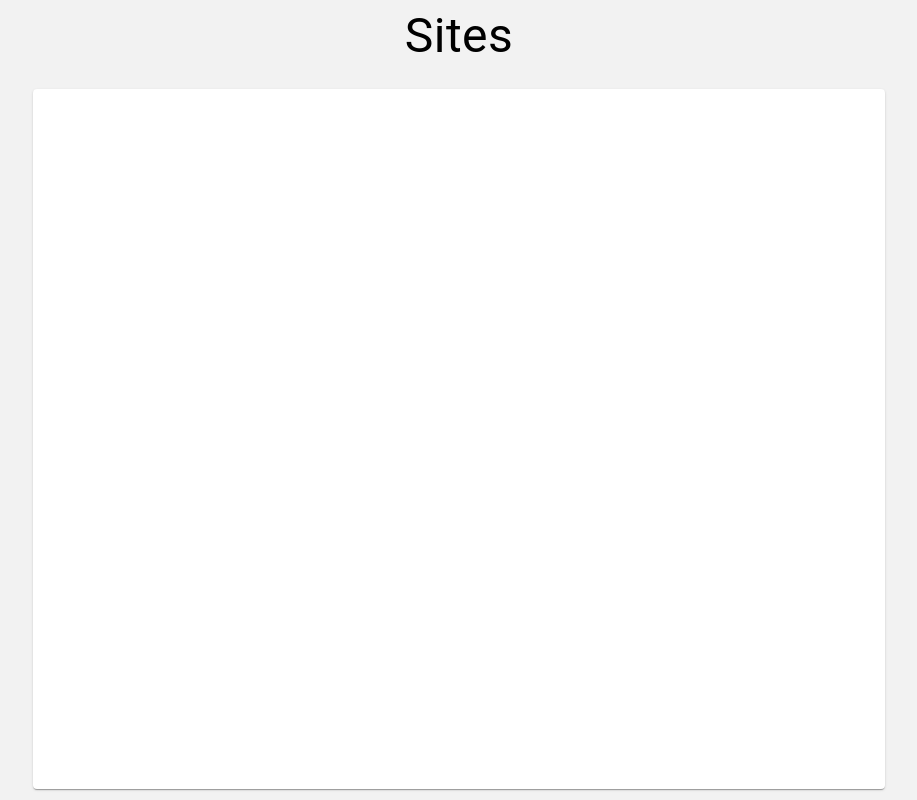
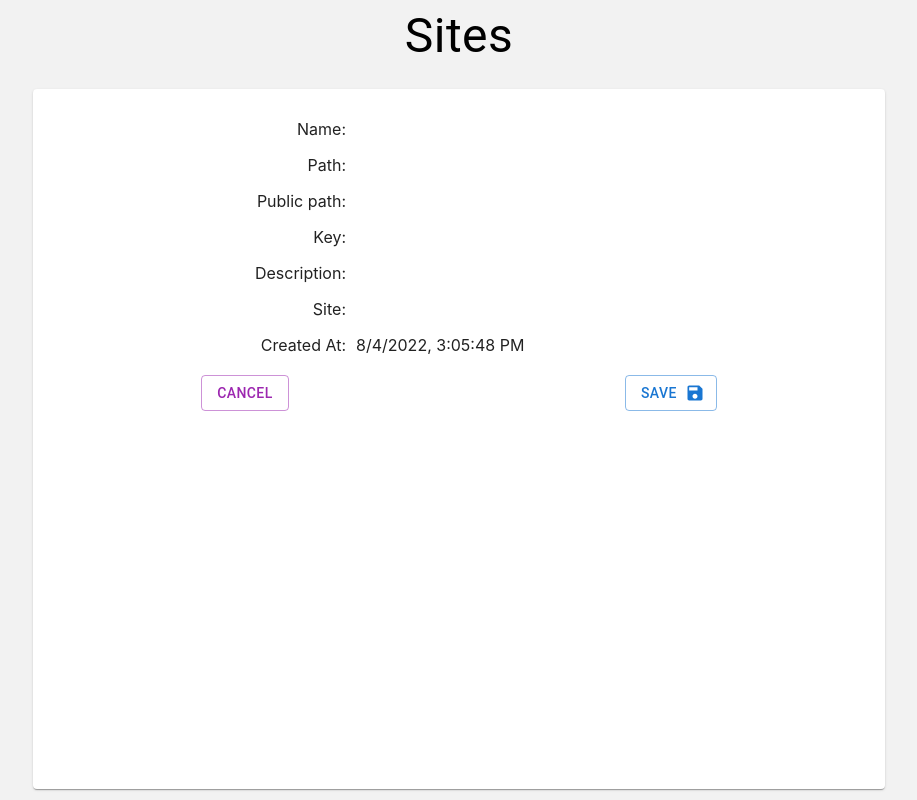
Before and after one commit to Alex-CL/atsistemas-sites, a React (Create React App) app: page /details/1 in a window 1280 px wide. Before the commit this address had no page. Shown: the whole page, without its empty margins (181-1098 px from the left). Built offline with nearby package versions, Linux system fonts and the light colour scheme; no server answers.

Commit message:
Route to details

```diff
--- a/src/features/Form.tsx
+++ b/src/features/Form.tsx
@@ -9,6 +9,7 @@ const siteService = new SiteService()
 
 type FormProps = {
 	id?: string
+	readOnly?: boolean
 }
 
 export const Form = (props: FormProps) => {
@@ -19,6 +20,12 @@ export const Form = (props: FormProps) => {
 
 	const [site, setSite] = useState<SiteDTO>(emptySiteDTO())
 	const [isEditing, setIsEditing] = useState<boolean>(!!props.id)
+
+	useEffect(() => {
+		if (!props.readOnly && !props.id) {
+			setExcludedKeys([...excludedKeys, 'createDate'])
+		}
+	}, [])
 
 	useEffect(() => {
 		if (!isEditing || !props.id) {
@@ -33,6 +40,14 @@ export const Form = (props: FormProps) => {
 	const renderField = (k: keyof SiteDTO): JSX.Element => {
 		if (k === 'createDate') {
 			return <>{new Date(site.createDate).toLocaleString()}</>
+		}
+
+		if (props.readOnly) {
+			return (
+				<p style={{ marginTop: '10px' }}>
+					{site[k]}
+				</p>
+			)
 		}
 
 		const multiline = k === 'description'
--- a/src/features/List.tsx
+++ b/src/features/List.tsx
@@ -62,7 +62,7 @@ export const List = () => {
         setRowsPerPage(+event.target.value)
     }
 
-	const seeSite = () => {}
+	const seeSite = (s: Site) => navigate(`/details/${s.id}`)
 
 	const editSite = (s: Site) => navigate(`/edit/${s.id}`)
 
--- a/src/pages/form/Form.tsx
+++ b/src/pages/form/Form.tsx
@@ -1,10 +1,12 @@
-import { useParams } from 'react-router'
+import { useParams, useLocation } from 'react-router'
 import { Form as F } from '../../features'
 
 export function Form() {
 	const { id } = useParams()
 
+	const location = useLocation()
+
 	return (
-		<F id={id}/>
+		<F id={id} readOnly={location.pathname.startsWith('/details')}/>
 	)
 }
--- a/src/routes/AppRouter.tsx
+++ b/src/routes/AppRouter.tsx
@@ -13,6 +13,7 @@ export const AppRouter = () => {
 	        <Route path="about" element={<About />} />
 	        <Route path="create" element={<Form />} />
 	        <Route path="edit/:id" element={<Form />} />
+	        <Route path="details/:id" element={<Form />} />
 	        <Route path="list" element={<List />} />
     	</Routes>
 	)
```
